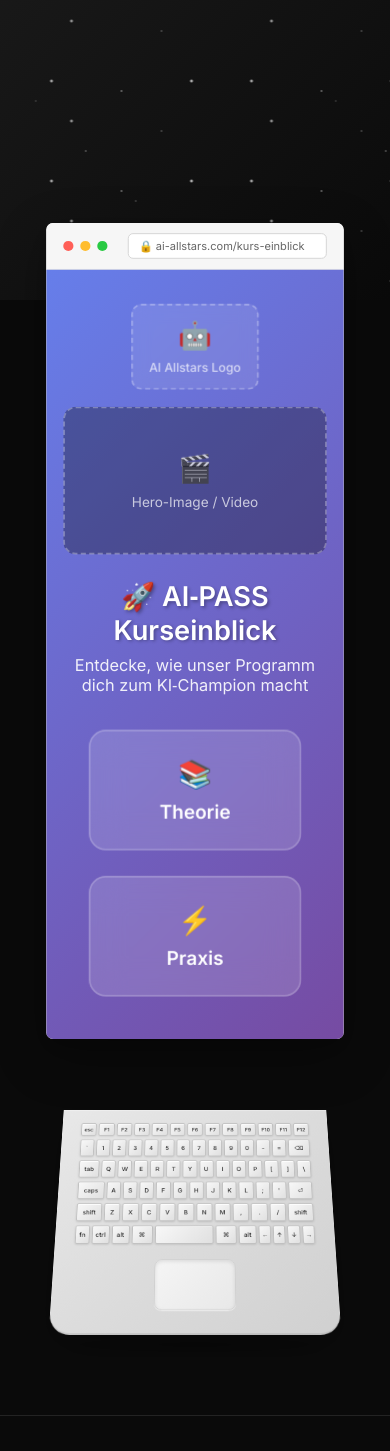
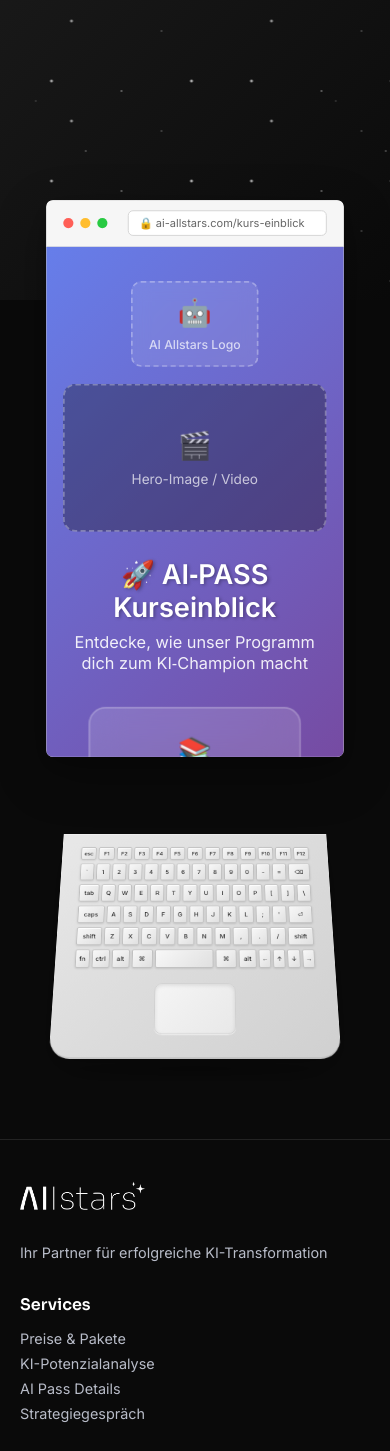
Before and after one commit to 2Patrick1111/kurs, a Flask app: page / in a window 390 px wide. Shown: the part 849-2300 px from the top of the page. Run offline with Flask 3, Linux system fonts and the light colour scheme.

Commit message:
Adjust layout so page content fits within a fixed browser window
Implements fixed dimensions and internal scrolling for the browser content area in `kurs-einblick.html`, enhancing the user experience.

Replit-Commit-Author: Agent
Replit-Commit-Session-Id: 3dcb9c66-c079-46d4-a1e1-d29f119eb2f9
Replit-Commit-Screenshot-Url: https://storage.googleapis.com/screenshot-production-us-central1/afe8ef5a-0b6f-4ded-82e8-0bf456781c78/3dcb9c66-c079-46d4-a1e1-d29f119eb2f9/iMZcVMY

```diff
--- a/templates/kurs-einblick.html
+++ b/templates/kurs-einblick.html
@@ -75,7 +75,7 @@
         .macbook-keyboard {
             width: 100%;
             max-width: 900px;
-            margin-top: -40px;
+            margin-top: -10px;
             position: relative;
             perspective: 1000px;
             transform: scale(0.85);
@@ -232,13 +232,16 @@
             }
 
             .browser-content {
-                min-height: 500px;
+                height: 500px;
+                max-height: 500px;
                 padding: 25px;
+                overflow-y: auto;
+                overflow-x: hidden;
             }
 
             .macbook-keyboard {
                 transform: scale(0.75);
-                margin-top: -50px;
+                margin-top: -20px;
             }
         }
 
@@ -298,9 +301,12 @@
 
         .browser-content {
             background: linear-gradient(135deg, #667eea 0%, #764ba2 100%);
-            min-height: 600px;
+            height: 600px;
+            max-height: 600px;
             padding: 30px;
             position: relative;
+            overflow-y: auto;
+            overflow-x: hidden;
         }
 
         .header {
@@ -364,14 +370,36 @@
             backdrop-filter: blur(20px);
             border-radius: 15px;
             padding: 30px;
-            min-height: 500px;
+            height: calc(100% - 60px);
+            max-height: calc(100% - 60px);
             border: 1px solid rgba(255,255,255,0.1);
             display: none;
             animation: fadeIn 0.5s ease;
+            overflow-y: auto;
+            overflow-x: hidden;
         }
 
         .content-area.active {
             display: block;
+        }
+
+        /* Custom scrollbar for content areas */
+        .content-area::-webkit-scrollbar {
+            width: 8px;
+        }
+
+        .content-area::-webkit-scrollbar-track {
+            background: rgba(255,255,255,0.1);
+            border-radius: 4px;
+        }
+
+        .content-area::-webkit-scrollbar-thumb {
+            background: rgba(255,255,255,0.3);
+            border-radius: 4px;
+        }
+
+        .content-area::-webkit-scrollbar-thumb:hover {
+            background: rgba(255,255,255,0.5);
         }
 
         @keyframes fadeIn {
```
Also changed, not shown: replit.md (+7 -1 lines).
